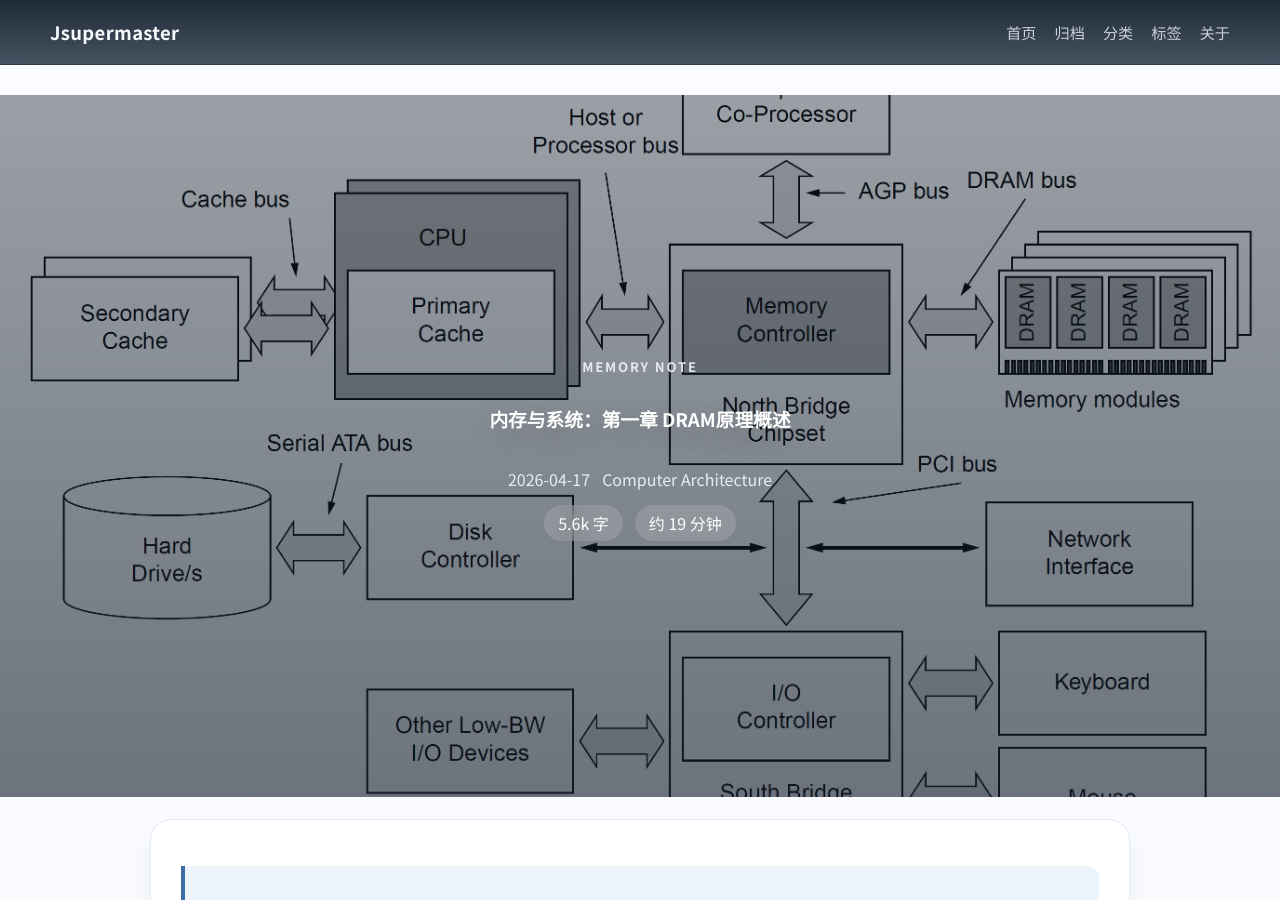
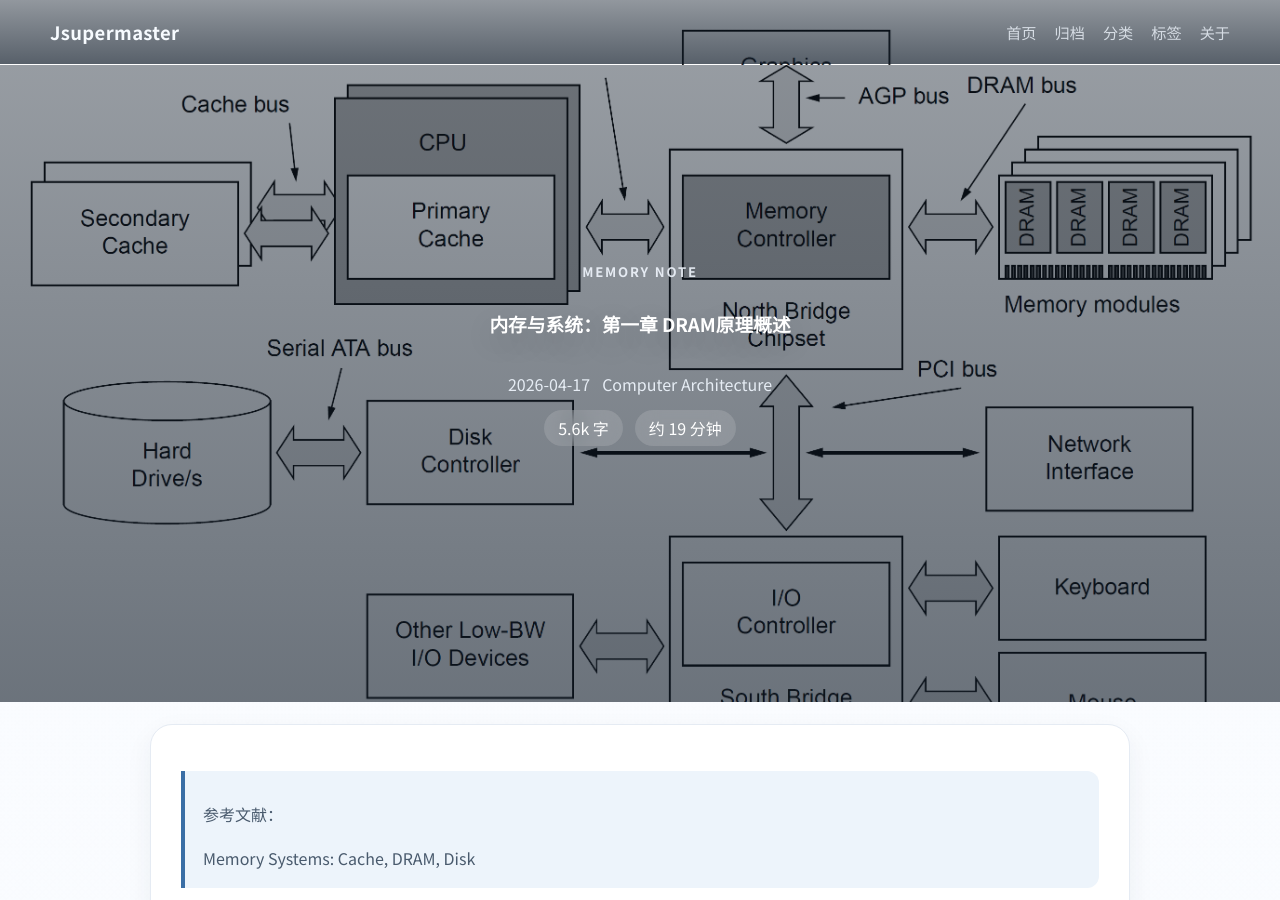
Before and after one commit to Jsupermaster/Jsupermaster.github.io, a Jekyll site: the page built from _posts/2026-04-17-memory_study_1.md, in a window 1280 px wide and 900 px high. Built offline with Jekyll 4.4.1, drawn with Linux system fonts in a browser that asks for light colours; comment, search, counter and statistics services are not loaded.

Commit message:
update_260419_12

```diff
--- a/_layouts/default.html
+++ b/_layouts/default.html
@@ -8,12 +8,12 @@
   <link rel="preconnect" href="https://fonts.googleapis.com">
   <link rel="preconnect" href="https://fonts.gstatic.com" crossorigin>
   <link href="https://fonts.googleapis.com/css2?family=Noto+Sans+SC:wght@400;500;700&family=Noto+Serif+SC:wght@600;700&display=swap" rel="stylesheet">
-  <link rel="stylesheet" href="{{ '/assets/styles.css?v=20260419h' | relative_url }}">
+  <link rel="stylesheet" href="{{ '/assets/styles.css?v=20260419i' | relative_url }}">
   <script defer src="//busuanzi.ibruce.info/busuanzi/2.3/busuanzi.pure.mini.js"></script>
 </head>
-<body>
+<body class="{% if page.hero_background or page.cover_image %}has-immersive-hero{% endif %}"{% if page.hero_background or page.cover_image %} style="--hero-nav-bg: linear-gradient(180deg, rgba(17, 29, 43, 0.46), rgba(17, 29, 43, 0.7)), url('{% if page.hero_background %}{{ page.hero_background | relative_url }}{% else %}{{ page.cover_image | relative_url }}{% endif %}');"{% endif %}>
   <div class="site-shell">
-    <header class="topbar">
+    <header class="topbar{% if page.hero_background or page.cover_image %} topbar-immersive{% endif %}">
       <div class="topbar-inner">
         <a class="site-title" href="{{ '/' | relative_url }}">{{ site.title }}</a>
         <nav class="topnav">
@@ -30,5 +30,24 @@
       {{ content }}
     </main>
   </div>
+  {% if page.hero_background or page.cover_image %}
+  <script>
+    (() => {
+      const topbar = document.querySelector('.topbar-immersive');
+      const hero = document.querySelector('.home-hero, .post-hero');
+      if (!topbar || !hero) return;
+
+      const syncTopbar = () => {
+        const heroBottom = hero.getBoundingClientRect().bottom;
+        const threshold = topbar.offsetHeight;
+        topbar.classList.toggle('is-scrolled', heroBottom <= threshold);
+      };
+
+      syncTopbar();
+      window.addEventListener('scroll', syncTopbar, { passive: true });
+      window.addEventListener('resize', syncTopbar);
+    })();
+  </script>
+  {% endif %}
 </body>
 </html>
--- a/assets/styles.css
+++ b/assets/styles.css
@@ -52,6 +52,24 @@ img {
   border-bottom: 1px solid rgba(255, 255, 255, 0.08);
 }
 
+.topbar-immersive {
+  position: fixed;
+  left: 0;
+  right: 0;
+  background-image: var(--hero-nav-bg);
+  background-position: center top;
+  background-repeat: no-repeat;
+  background-size: cover;
+  border-bottom-color: rgba(255, 255, 255, 0.06);
+  transition: background 220ms ease, box-shadow 220ms ease, border-color 220ms ease;
+}
+
+.topbar-immersive.is-scrolled {
+  background: linear-gradient(180deg, rgba(12, 24, 39, 0.94), rgba(18, 34, 52, 0.88));
+  box-shadow: 0 12px 30px rgba(6, 12, 20, 0.18);
+  border-bottom-color: rgba(255, 255, 255, 0.08);
+}
+
 .topbar-inner,
 .page-layout {
   width: min(var(--content-width), calc(100% - 32px));
@@ -94,6 +112,10 @@ img {
   padding: 30px 0 56px;
 }
 
+.has-immersive-hero .page-layout {
+  padding-top: 0;
+}
+
 .home-intro,
 .archive-header {
   margin-bottom: 26px;
@@ -116,6 +138,7 @@ img {
   min-height: 78vh;
   margin-left: calc(50% - 50vw);
   margin-right: calc(50% - 50vw);
+  margin-top: 0;
   margin-bottom: 30px;
   background-position: center;
   background-repeat: no-repeat;
@@ -502,6 +525,7 @@ img {
   min-height: 78vh;
   margin-left: calc(50% - 50vw);
   margin-right: calc(50% - 50vw);
+  margin-top: 0;
   border-radius: 0;
   background-position: center;
   background-repeat: no-repeat;
@@ -649,6 +673,10 @@ img {
     position: static;
   }
 
+  .topbar-immersive {
+    position: fixed;
+  }
+
   .topbar-inner {
     flex-direction: column;
     align-items: flex-start;
```
